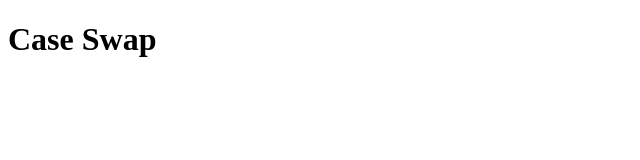
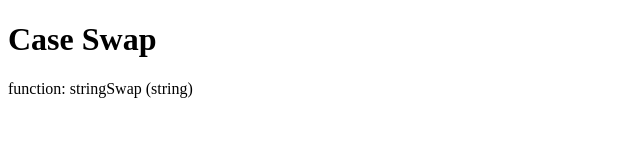
Before and after one commit to MercyOroo1/WK2-Code-Challenge, a plain HTML site: page case.html in a window 1280 px wide. Shown: the whole page, without its empty margins (0-640 px from the left). Drawn offline with Linux system fonts and the light colour scheme.

Commit message:
Update case.html

```diff
--- a/case.html
+++ b/case.html
@@ -7,6 +7,7 @@
 </head>
 <body>
     <h1> Case Swap</h1>
+    <p> function: stringSwap (string)</p>
     <script src = "./case.js" defer ></script>
 </body>
 
```
